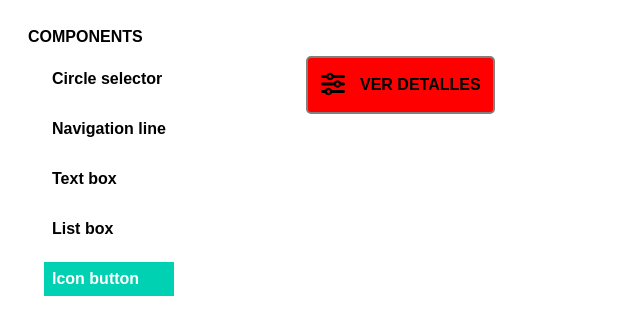
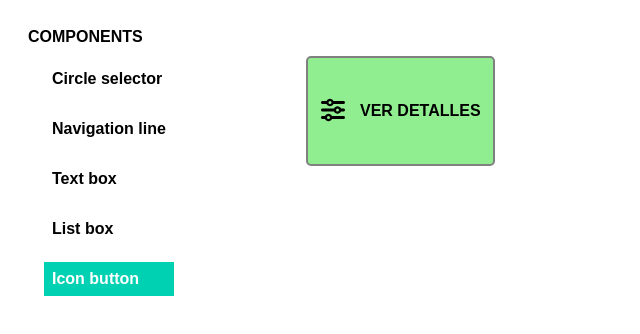
Before and after one commit to LaraGuardiola/angular-circleselector, an Angular app: page / in a window 1280 px wide. Both pictures are taken after a click on the item "Icon button". Shown: the top 334 px of the page, without its empty margins (0-640 px from the left). Built offline with nearby package versions, Linux system fonts and the light colour scheme.

Commit message:
added few more css properties for the icon button

```diff
--- a/src/app/icon-button/icon-button.component.css
+++ b/src/app/icon-button/icon-button.component.css
@@ -12,7 +12,8 @@
     align-items: center;
     cursor: pointer;
     width: 160px;
-    background-color: red;
+    height: 80px;
+    background-color: lightgreen;
 }
 
 .icon-button:hover {
--- a/src/app/icon-button/icon-button.component.html
+++ b/src/app/icon-button/icon-button.component.html
@@ -1,5 +1,5 @@
 <div class="wrapper">
-    <div class="icon-button">
+    <div (click)="onClick($event)" class="icon-button">
         <div class="symbol"><fa-icon [icon]="symbol"></fa-icon></div>
         <div class="word">{{ buttonText }}</div>
     </div>
--- a/src/app/icon-button/icon-button.component.ts
+++ b/src/app/icon-button/icon-button.component.ts
@@ -22,4 +22,9 @@ export class IconButtonComponent implements OnInit {
   ngOnInit(): void {
   }
 
+  onClick(event: Event): void {
+    let button = (event.target as HTMLElement)
+    console.log(button)
+  }
+
 }
```
